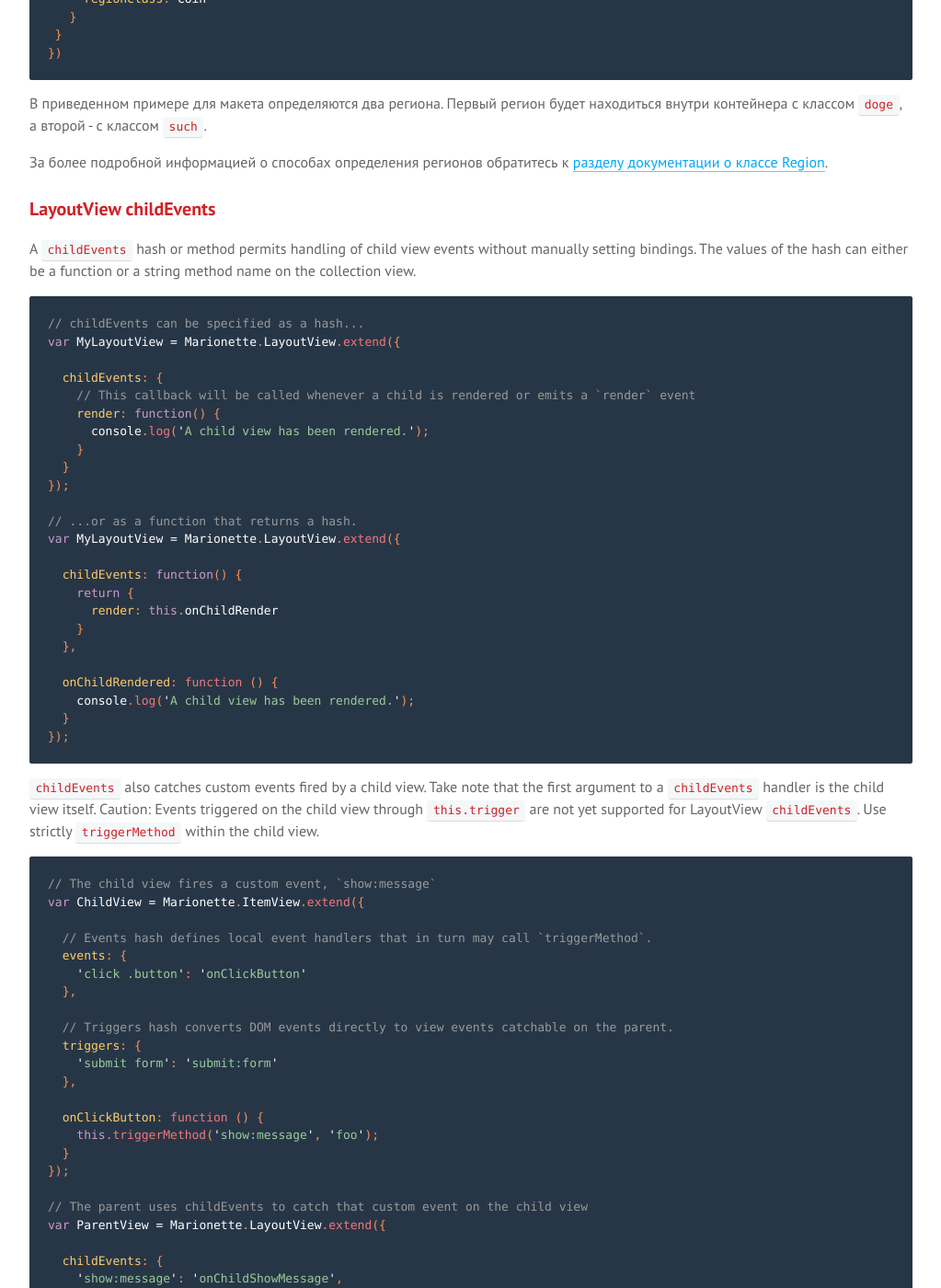
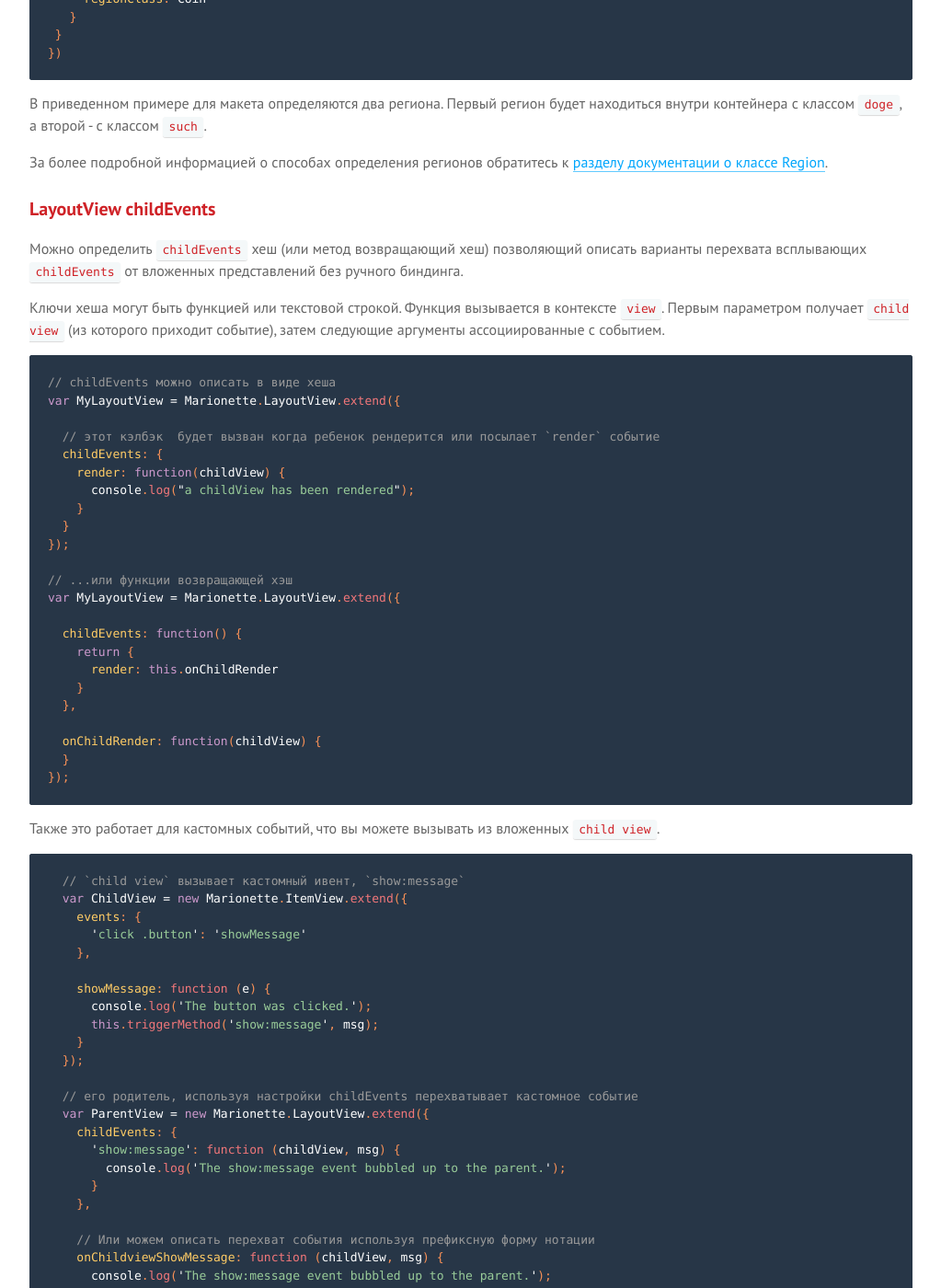
Before and after one commit to sadcitizen/marionettejs.ru, a Jekyll site: the page built from _posts/2014-05-01-layoutview.md, in a window 1280 px wide and 1400 px high, scrolled down 2443 px. Shown: the whole window at 92% size, without its empty margins (128-1151 px from the left). Built offline with Jekyll 4.4.1, drawn with Linux system fonts in a browser that asks for light colours; some web fonts are replaced; Markdown is read by kramdown in place of the engine named in the settings; some of the changed text lies outside the part shown.

Commit message:
# marionette.layoutview.md / перевод/ начало (cherry picked from commit 0e4f1a3)

````diff
--- a/_includes/translation/ru/marionette.layoutview.md
+++ b/_includes/translation/ru/marionette.layoutview.md
@@ -113,21 +113,25 @@ new Marionette.LayoutView({
 
 ### LayoutView childEvents
 
-A `childEvents` hash or method permits handling of child view events without manually setting bindings. The values of the hash can either be a function or a string method name on the collection view.
+Можно  определить `childEvents` хеш (или метод возвращающий хеш) позволяющий описать варианты перехвата всплывающих
+`childEvents` от вложенных представлений без ручного биндинга.
+
+Ключи хеша могут быть функцией  или текстовой строкой. Функция вызывается в контексте `view`. Первым параметром получает
+`child view` (из которого приходит событие), затем следующие аргументы ассоциированные с событием.
 
 ```js
-// childEvents can be specified as a hash...
+// childEvents можно описать в виде хеша
 var MyLayoutView = Marionette.LayoutView.extend({
 
+  // этот кэлбэк  будет вызван когда ребенок рендерится или посылает `render` событие
   childEvents: {
-    // This callback will be called whenever a child is rendered or emits a `render` event
-    render: function() {
-      console.log('A child view has been rendered.');
+    render: function(childView) {
+      console.log("a childView has been rendered");
     }
   }
 });
 
-// ...or as a function that returns a hash.
+// ...или функции возвращающей хэш
 var MyLayoutView = Marionette.LayoutView.extend({
 
   childEvents: function() {
@@ -136,49 +140,39 @@ var MyLayoutView = Marionette.LayoutView.extend({
     }
   },
 
-  onChildRendered: function () {
-    console.log('A child view has been rendered.');
+  onChildRender: function(childView) {
   }
 });
 ```
 
-`childEvents` also catches custom events fired by a child view.  Take note that the first argument to a `childEvents` handler is the child view itself.  Caution: Events triggered on the child view through `this.trigger` are not yet supported for LayoutView `childEvents`.  Use strictly `triggerMethod` within the child view.
+Также это работает для кастомных событий, что вы можете вызывать из вложенных `child view`.
 
 ```js
-// The child view fires a custom event, `show:message`
-var ChildView = Marionette.ItemView.extend({
+  // `child view` вызывает кастомный ивент, `show:message`
+  var ChildView = new Marionette.ItemView.extend({
+    events: {
+      'click .button': 'showMessage'
+    },
 
-  // Events hash defines local event handlers that in turn may call `triggerMethod`.
-  events: {
-    'click .button': 'onClickButton'
-  },
+    showMessage: function (e) {
+      console.log('The button was clicked.');
+      this.triggerMethod('show:message', msg);
+    }
+  });
 
-  // Triggers hash converts DOM events directly to view events catchable on the parent.
-  triggers: {
-    'submit form': 'submit:form'
-  },
+  // его родитель, используя настройки childEvents перехватывает кастомное событие
+  var ParentView = new Marionette.LayoutView.extend({
+    childEvents: {
+      'show:message': function (childView, msg) {
+        console.log('The show:message event bubbled up to the parent.');
+      }
+    },
 
-  onClickButton: function () {
-    this.triggerMethod('show:message', 'foo');
-  }
-});
-
-// The parent uses childEvents to catch that custom event on the child view
-var ParentView = Marionette.LayoutView.extend({
-
-  childEvents: {
-    'show:message': 'onChildShowMessage',
-    'submit:form': 'onChildSubmitForm'
-  },
-
-  onChildShowMessage: function (childView, message) {
-    console.log('A child view fired show:message with ' + message);
-  },
-
-  onChildSubmitForm: function (childView) {
-    console.log('A child view fired submit:form');
-  }
-});
+    // Или можем описать перехват события используя префиксную форму нотации
+    onChildviewShowMessage: function (childView, msg) {
+      console.log('The show:message event bubbled up to the parent.');
+    }
+  });
 ```
 
 ### <a name="specifying-regions-as-a-function"></a> Указание регионов с помощью функции
````
